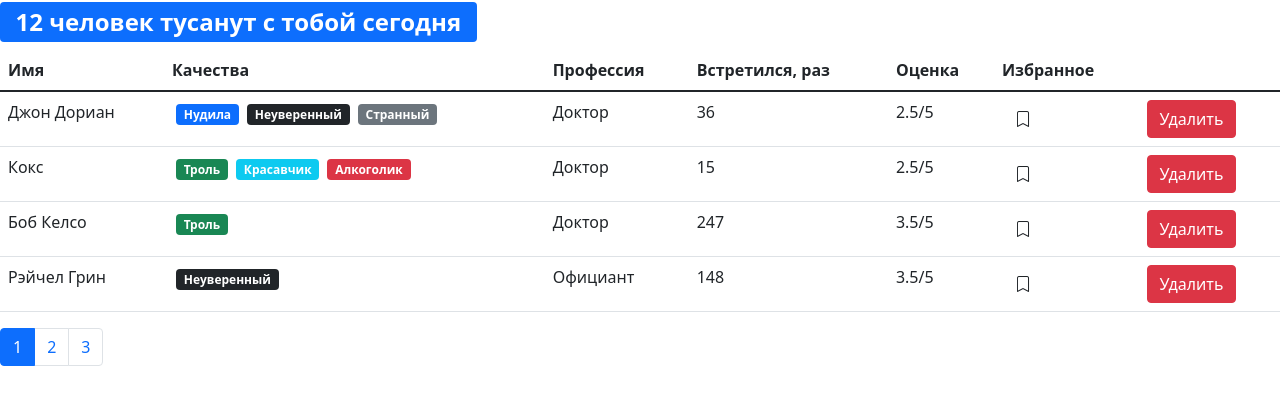
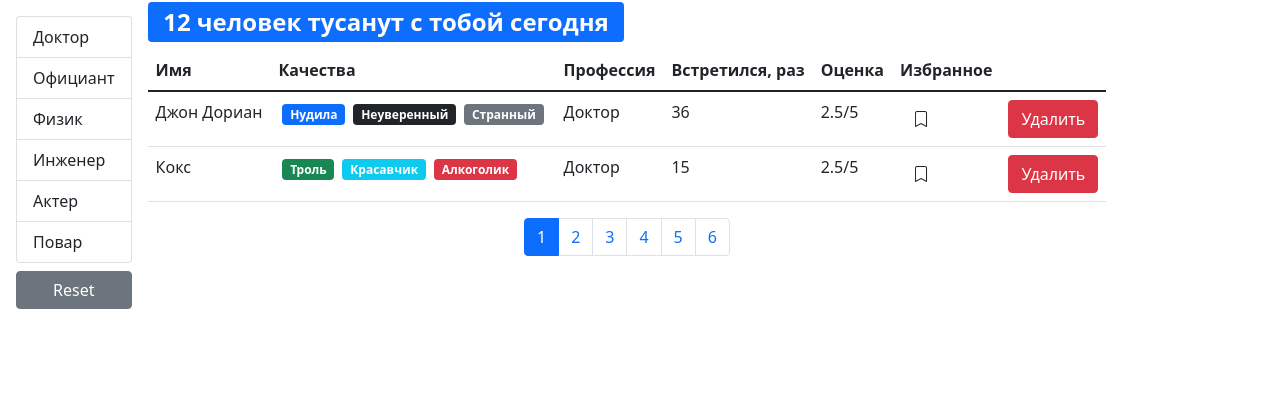
Before and after one commit to enterprise1912/fast-company-course-project, a React (Create React App) app: page / in a window 1280 px wide. Shown: the top 404 px of the page. Built offline with nearby package versions, Linux system fonts and the light colour scheme.

Commit message:
developed filtration

```diff
--- a/src/app/App.js
+++ b/src/app/App.js
@@ -1,30 +1,10 @@
-import React, { useState } from "react";
+import React from "react";
 import Users from "./components/users";
-import SearchStatus from "./components/searchStatus";
-import api from "./api";
 
 const App = () => {
-    const [users, setUsers] = useState(api.users.fetchAll());
-
-    const handleDelete = (userID) =>
-        setUsers(users.filter((user) => user._id !== userID));
-
-    const handleToggleBookmark = (id) => {
-        setUsers((prevState) =>
-            prevState.map((user) =>
-                user._id === id ? { ...user, bookmark: !user.bookmark } : user
-            )
-        );
-    };
-
     return (
         <div>
-            <SearchStatus length={users.length} />
-            <Users
-                users={users}
-                onDelete={handleDelete}
-                onToggleBookmark={handleToggleBookmark}
-            />
+            <Users />
         </div>
     );
 };
--- /dev/null
+++ b/src/app/api/fake.api/professions.api.js
@@ -0,0 +1,26 @@
+export const professionsObject = {
+    doctor: { _id: "67rdca3eeb7f6fgeed471818", name: "Доктор" },
+    waiter: { _id: "67rdca3eeb7f6fgeed471820", name: "Официант" },
+    physics: { _id: "67rdca3eeb7f6fgeed471814", name: "Физик" },
+    engineer: { _id: "67rdca3eeb7f6fgeed471822", name: "Инженер" },
+    actor: { _id: "67rdca3eeb7f6fgeed471824", name: "Актер" },
+    cook: { _id: "67rdca3eeb7f6fgeed471829", name: "Повар" }
+};
+export const professions = [
+    { _id: "67rdca3eeb7f6fgeed471818", name: "Доктор" },
+    { _id: "67rdca3eeb7f6fgeed471820", name: "Официант" },
+    { _id: "67rdca3eeb7f6fgeed471814", name: "Физик" },
+    { _id: "67rdca3eeb7f6fgeed471822", name: "Инженер" },
+    { _id: "67rdca3eeb7f6fgeed471824", name: "Актер" },
+    { _id: "67rdca3eeb7f6fgeed471829", name: "Повар" }
+];
+const fetchAll = () =>
+    new Promise((resolve) => {
+        window.setTimeout(function () {
+            resolve(professionsObject);
+        }, 2000);
+    });
+
+export default {
+    fetchAll
+};
--- a/src/app/api/fake.api/user.api.js
+++ b/src/app/api/fake.api/user.api.js
@@ -1,11 +1,5 @@
-const professions = {
-    doctor: { _id: "67rdca3eeb7f6fgeed471818", name: "Доктор" },
-    waiter: { _id: "67rdca3eeb7f6fgeed471820", name: "Официант" },
-    physics: { _id: "67rdca3eeb7f6fgeed471814", name: "Физик" },
-    engineer: { _id: "67rdca3eeb7f6fgeed471822", name: "Инженер" },
-    actor: { _id: "67rdca3eeb7f6fgeed471824", name: "Актер" },
-    cook: { _id: "67rdca3eeb7f6fgeed471829", name: "Повар" }
-};
+import { professionsObject as professions } from "./professions.api";
+
 const qualities = {
     tedious: {
         _id: "67rdca3eeb7f6fgeed471198",
@@ -149,6 +143,14 @@
         bookmark: false
     }
 ];
-export function fetchAll() {
-    return users;
-}
+
+const fetchAll = () =>
+    new Promise((resolve) => {
+        window.setTimeout(function () {
+            resolve(users);
+        }, 2000);
+    });
+
+export default {
+    fetchAll
+};
--- a/src/app/api/index.js
+++ b/src/app/api/index.js
@@ -1,5 +1,7 @@
-import * as users from "./fake.api/user.api";
+import users from "./fake.api/user.api";
+import professions from "./fake.api/professions.api";
 const API = {
-    users
+    users,
+    professions
 };
 export default API;
--- /dev/null
+++ b/src/app/components/groupList.jsx
@@ -0,0 +1,44 @@
+import React from "react";
+import PropTypes from "prop-types";
+
+const GroupList = ({
+    items,
+    valueProperty,
+    contentProperty,
+    onItemSelect,
+    selectedItem
+}) => {
+    return (
+        <ul className="list-group">
+            {items &&
+                Object.values(items).map((item) => (
+                    <li
+                        key={item[valueProperty]}
+                        className={
+                            "list-group-item" +
+                            (item === selectedItem ? " active" : "")
+                        }
+                        onClick={() => onItemSelect(item)}
+                        role="button"
+                    >
+                        {item[contentProperty]}
+                    </li>
+                ))}
+        </ul>
+    );
+};
+
+GroupList.defaultProps = {
+    valueProperty: "_id",
+    contentProperty: "name"
+};
+
+GroupList.propTypes = {
+    items: PropTypes.oneOfType([PropTypes.object, PropTypes.array]),
+    valueProperty: PropTypes.string.isRequired,
+    contentProperty: PropTypes.string.isRequired,
+    onItemSelect: PropTypes.func,
+    selectedItem: PropTypes.object
+};
+
+export default GroupList;
--- a/src/app/components/user.jsx
+++ b/src/app/components/user.jsx
@@ -11,8 +11,8 @@
     completedMeetings,
     rate,
     bookmark,
-    onDelete,
-    onToggleBookmark
+    handleDelete,
+    handleToggleBookmark
 }) => {
     return (
         <tr key={_id}>
@@ -29,14 +29,14 @@
                 {
                     <Bookmark
                         status={bookmark}
-                        onClick={() => onToggleBookmark(_id)}
+                        onClick={() => handleToggleBookmark(_id)}
                     />
                 }
             </td>
             <td>
                 <button
                     className={"btn btn-danger"}
-                    onClick={() => onDelete(_id)}
+                    onClick={() => handleDelete(_id)}
                 >
                     Удалить
                 </button>
@@ -53,8 +53,8 @@
     completedMeetings: PropTypes.number.isRequired,
     rate: PropTypes.number.isRequired,
     bookmark: PropTypes.bool.isRequired,
-    onDelete: PropTypes.func.isRequired,
-    onToggleBookmark: PropTypes.func.isRequired
+    handleDelete: PropTypes.func.isRequired,
+    handleToggleBookmark: PropTypes.func.isRequired
 };
 
 export default User;
--- a/src/app/components/users.jsx
+++ b/src/app/components/users.jsx
@@ -1,22 +1,89 @@
-import React, { useState } from "react";
+import React, { useState, useEffect } from "react";
+import PropTypes from "prop-types";
 import { paginate } from "../utils/paginate";
 import User from "./user";
+import api from "../api/index";
 import Pagination from "./pagination";
-import PropTypes from "prop-types";
+import GroupList from "./groupList";
+import SearchStatus from "./searchStatus";
 
-const Users = ({ users, ...rest }) => {
-    const count = users.length;
-    const pageSize = 4;
+const Users = () => {
+    const pageSize = 2;
+    const [users, setUsers] = useState([]);
     const [currentPage, setCurrentPage] = useState(1);
+    const [professions, setProfessions] = useState();
+    const [selectedProf, setSelectedProf] = useState();
+
+    useEffect(() => {
+        api.professions.fetchAll().then((data) => setProfessions(data));
+        api.users.fetchAll().then((data) => setUsers(data));
+    }, []);
+
+    useEffect(() => {
+        setCurrentPage(1);
+    }, [selectedProf]);
 
     const handlePageChange = (pageIndex) => {
         setCurrentPage(pageIndex);
     };
 
-    const userCrop = paginate(users, currentPage, pageSize);
+    const handleProfessionsSelect = (item) => {
+        setSelectedProf(item);
+    };
+
+    const handleDelete = (userID) => {
+        setUsers(users.filter((user) => user._id !== userID));
+    };
+
+    const handleToggleBookmark = (id) => {
+        setUsers((prevState) =>
+            prevState.map((user) =>
+                user._id === id ? { ...user, bookmark: !user.bookmark } : user
+            )
+        );
+    };
+
+    const filteredUsers = selectedProf
+        ? users.filter((user) => {
+              return (
+                  JSON.stringify(user.profession) ===
+                  JSON.stringify(selectedProf)
+              );
+          })
+        : users;
+
+    const count = filteredUsers?.length;
+    const userCrop = paginate(filteredUsers, currentPage, pageSize);
+
+    useEffect(() => {
+        if (userCrop.length === 0 && currentPage !== 1) {
+            setCurrentPage((prevState) => prevState - 1);
+        }
+    }, [users]);
+
+    const clearFilter = () => {
+        setSelectedProf();
+    };
 
     return (
-        <>
+        <div className="d-flex">
+            {professions && (
+                <div className="d-flex flex-column flex-shrink-0 p-3">
+                    <GroupList
+                        selectedItem={selectedProf}
+                        items={professions}
+                        onItemSelect={handleProfessionsSelect}
+                    />
+                    <button
+                        className="btn btn-secondary mt-2"
+                        onClick={clearFilter}
+                    >
+                        Reset
+                    </button>
+                </div>
+            )}
+            <div className="d-flex flex-column">
+                <SearchStatus length={count} />
                 {count > 0 && (
                     <table className="table">
                         <thead>
@@ -32,23 +99,31 @@
                         </thead>
                         <tbody>
                             {userCrop.map((user) => (
-                            <User key={user._id} {...user} {...rest} />
+                                <User
+                                    key={user._id}
+                                    {...user}
+                                    handleDelete={handleDelete}
+                                    handleToggleBookmark={handleToggleBookmark}
+                                />
                             ))}
                         </tbody>
                     </table>
                 )}
+                <div className="d-flex justify-content-center">
                     <Pagination
                         itemsCount={count}
                         pageSize={pageSize}
                         currentPage={currentPage}
                         onPageChange={handlePageChange}
                     />
-        </>
+                </div>
+            </div>
+        </div>
     );
 };
 
 Users.propTypes = {
-    users: PropTypes.array.isRequired
+    users: PropTypes.array
 };
 
 export default Users;
```
Also changed, not shown: .eslintrc.js. Lines whose indentation alone changed are shown as unchanged.
